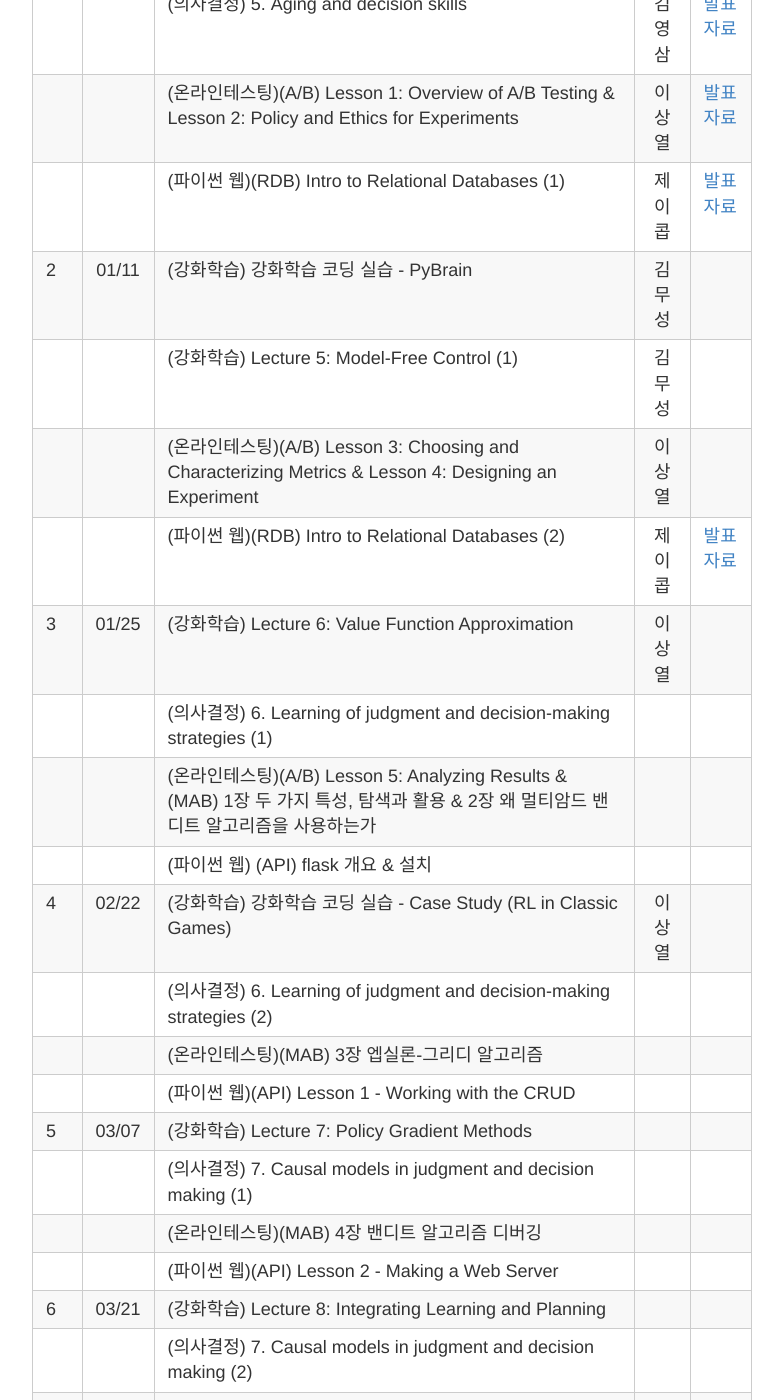
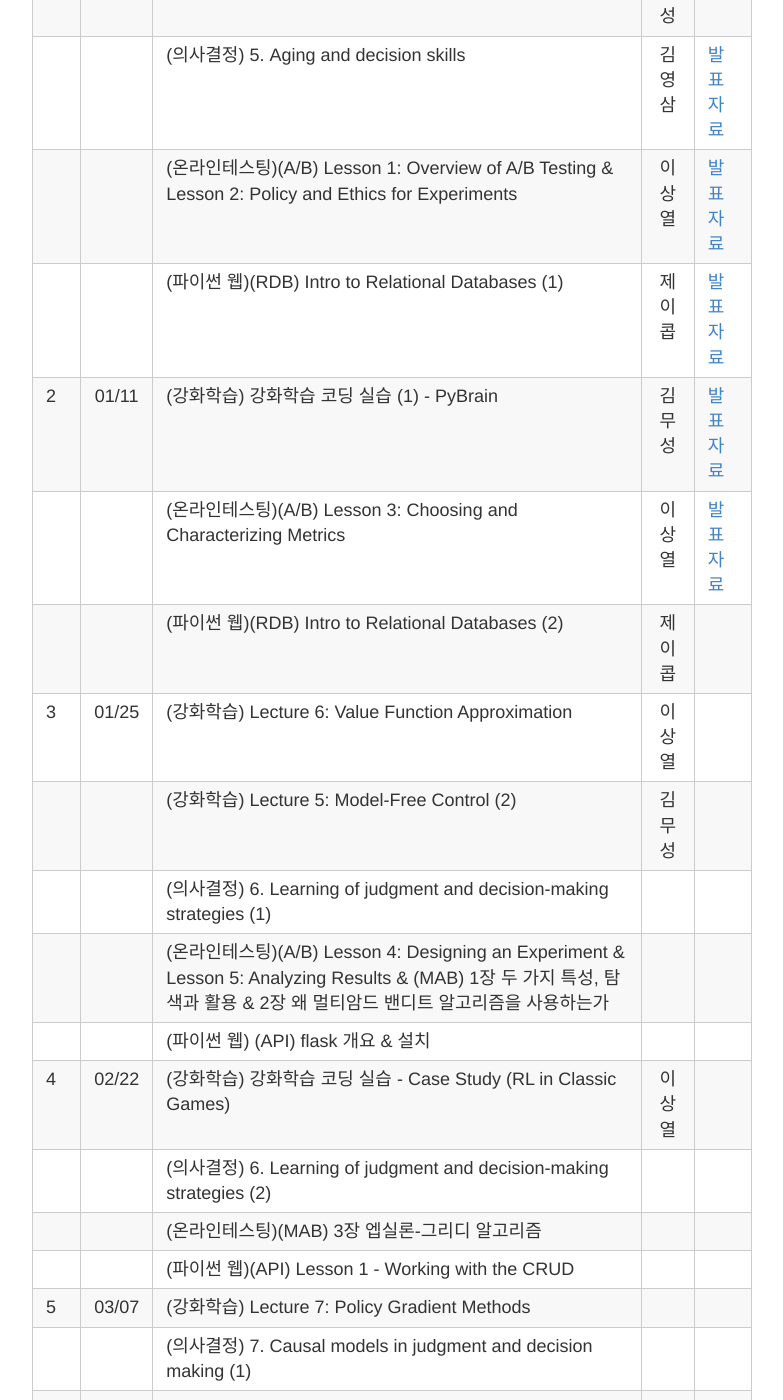
Before and after one commit to psygrammer/dprl, a Jekyll site: the page built from _posts/2015-12-31-SCHEDULE.md, in a window 1280 px wide and 1400 px high, scrolled down 703 px. Shown: the whole window, without its empty margins (248-1031 px from the left). Built offline with Jekyll 4.4.1, drawn with Linux system fonts in a browser that asks for light colours; Markdown is read by kramdown in place of the engine named in the settings.

Commit message:
Update 2015-12-31-SCHEDULE.md

```diff
--- a/_posts/2015-12-31-SCHEDULE.md
+++ b/_posts/2015-12-31-SCHEDULE.md
@@ -19,13 +19,13 @@ title: 스터디 일정 & 커리큘럼 & 발표자료
 |    |     |(의사결정) 5. Aging and decision skills |김영삼|[발표자료](https://drive.google.com/file/d/0B8EuIhkcNWnEbGlnalRuVVJRdk0/view)|
 |    |     |(온라인테스팅)(A/B) Lesson 1: Overview of A/B Testing & Lesson 2: Policy and Ethics for Experiments|이상열| [발표자료](http://nbviewer.ipython.org/github/psygrammer/dprl/blob/master/part2/OT/AB/1.intro/intro.ipynb)|
 |    |     |(파이썬 웹)(RDB) Intro to Relational Databases (1)|제이콥|[발표자료](https://drive.google.com/file/d/0B2l0iH28o85xZHdianVRempvaTg/view)|
-| 2  |01/11|(강화학습) 강화학습 코딩 실습 - PyBrain |김무성||
-|    |     |(강화학습) Lecture 5: Model-Free Control (1) |김무성 |  |
-|    |     |(온라인테스팅)(A/B) Lesson 3: Choosing and Characterizing Metrics & Lesson 4: Designing an Experiment |이상열 |  |
-|    |     |(파이썬 웹)(RDB) Intro to Relational Databases (2) |제이콥| [발표자료](https://drive.google.com/file/d/0B2l0iH28o85xZHdianVRempvaTg/view) |
+| 2  |01/11|(강화학습) 강화학습 코딩 실습 (1) - PyBrain |김무성| [발표자료](http://nbviewer.ipython.org/github/psygrammer/dprl/blob/master/part2/RL/sp_pybrain/RL_with_pybrain.ipynb)|
+|    |     |(온라인테스팅)(A/B) Lesson 3: Choosing and Characterizing Metrics |이상열 |[발표자료](http://nbviewer.ipython.org/github/psygrammer/dprl/blob/master/part2/OT/AB/2.Metrics/Metrics.ipynb)  |
+|    |     |(파이썬 웹)(RDB) Intro to Relational Databases (2) |제이콥|  |
 | 3  |01/25|(강화학습) Lecture 6: Value Function Approximation | 이상열 |  |
+|    |     |(강화학습) Lecture 5: Model-Free Control (2) |김무성 |  |
 |    |     |(의사결정) 6. Learning of judgment and decision-making strategies (1) |  |  |
-|    |     |(온라인테스팅)(A/B) Lesson 5: Analyzing Results & (MAB) 1장 두 가지 특성, 탐색과 활용 & 2장 왜 멀티암드 밴디트 알고리즘을 사용하는가 |  |  |
+|    |     |(온라인테스팅)(A/B) Lesson 4: Designing an Experiment & Lesson 5: Analyzing Results & (MAB) 1장 두 가지 특성, 탐색과 활용 & 2장 왜 멀티암드 밴디트 알고리즘을 사용하는가 |  |  |
 |    |     |(파이썬 웹) (API) flask 개요 & 설치 |   |  |
 | 4  |02/22|(강화학습) 강화학습 코딩 실습 - Case Study (RL in Classic Games) | 이상열 |  |
 |    |     |(의사결정) 6. Learning of judgment and decision-making strategies (2) |  |  |
```
